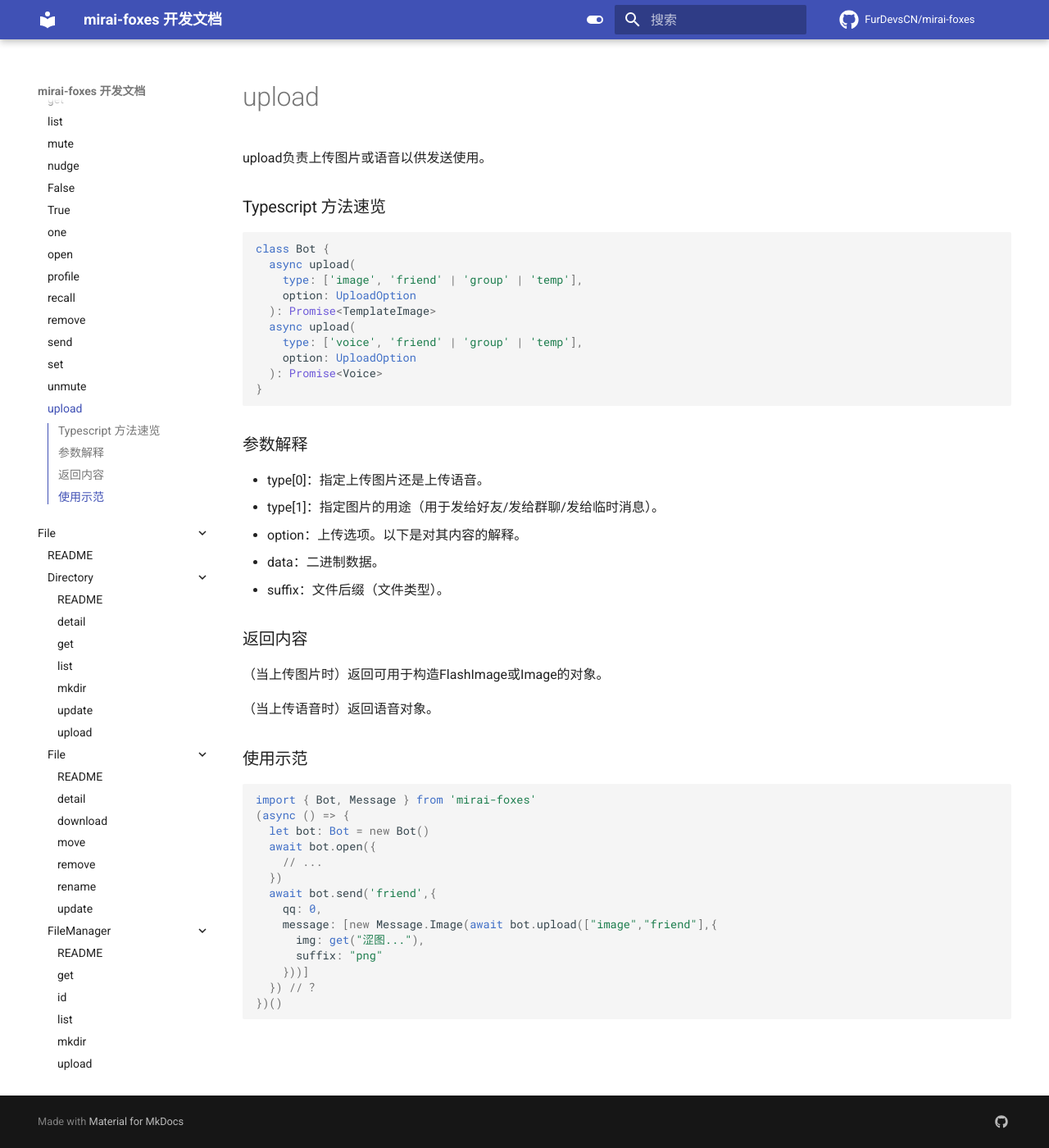
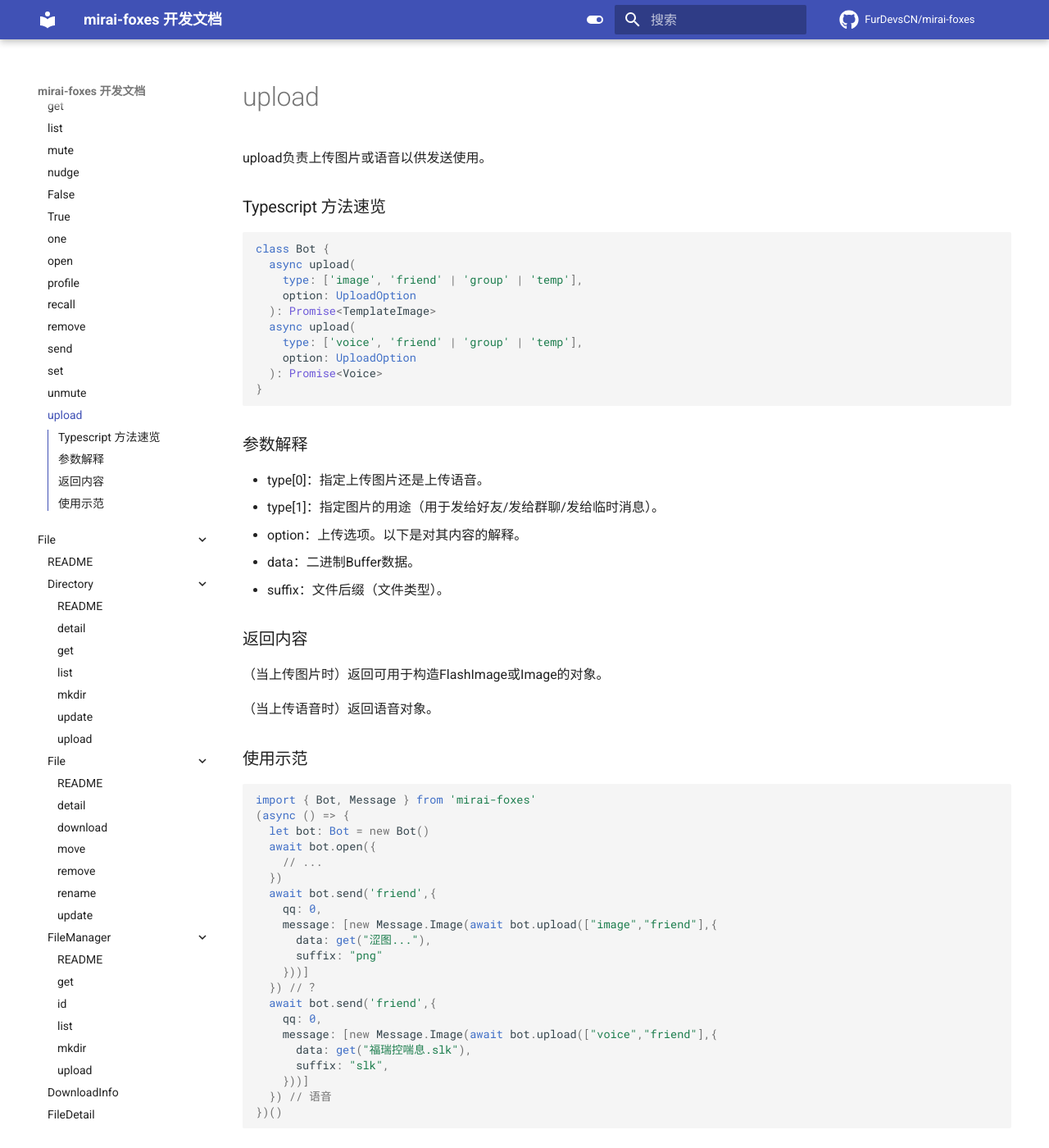
Before and after one commit to FurDevsCN/mirai-foxes, an MkDocs documentation site: the page built from docs/Bot/upload.md, in a window 1280 px wide and 1400 px high. Shown: the whole window at 82% size. Built offline with MkDocs 1.6.1 and Material for MkDocs 9.7.7, drawn with Linux system fonts in a browser that asks for light colours; comment, search, counter and statistics services are not loaded.

Commit message:
:memo:修正upload文档

````diff
--- a/docs/Bot/upload.md
+++ b/docs/Bot/upload.md
@@ -22,7 +22,7 @@
 - type[0]：指定上传图片还是上传语音。
 - type[1]：指定图片的用途（用于发给好友/发给群聊/发给临时消息）。
 - option：上传选项。以下是对其内容的解释。
-  - data：二进制数据。
+  - data：二进制Buffer数据。
   - suffix：文件后缀（文件类型）。
 
 ### 返回内容
@@ -43,9 +43,16 @@
   await bot.send('friend',{
     qq: 0,
     message: [new Message.Image(await bot.upload(["image","friend"],{
-      img: get("涩图..."),
+      data: get("涩图..."),
       suffix: "png"
     }))]
   }) // ？
+  await bot.send('friend',{
+    qq: 0,
+    message: [new Message.Image(await bot.upload(["voice","friend"],{
+      data: get("福瑞控喘息.slk"),
+      suffix: "slk",
+    }))]
+  }) // 语音
 })()
 ```
````
